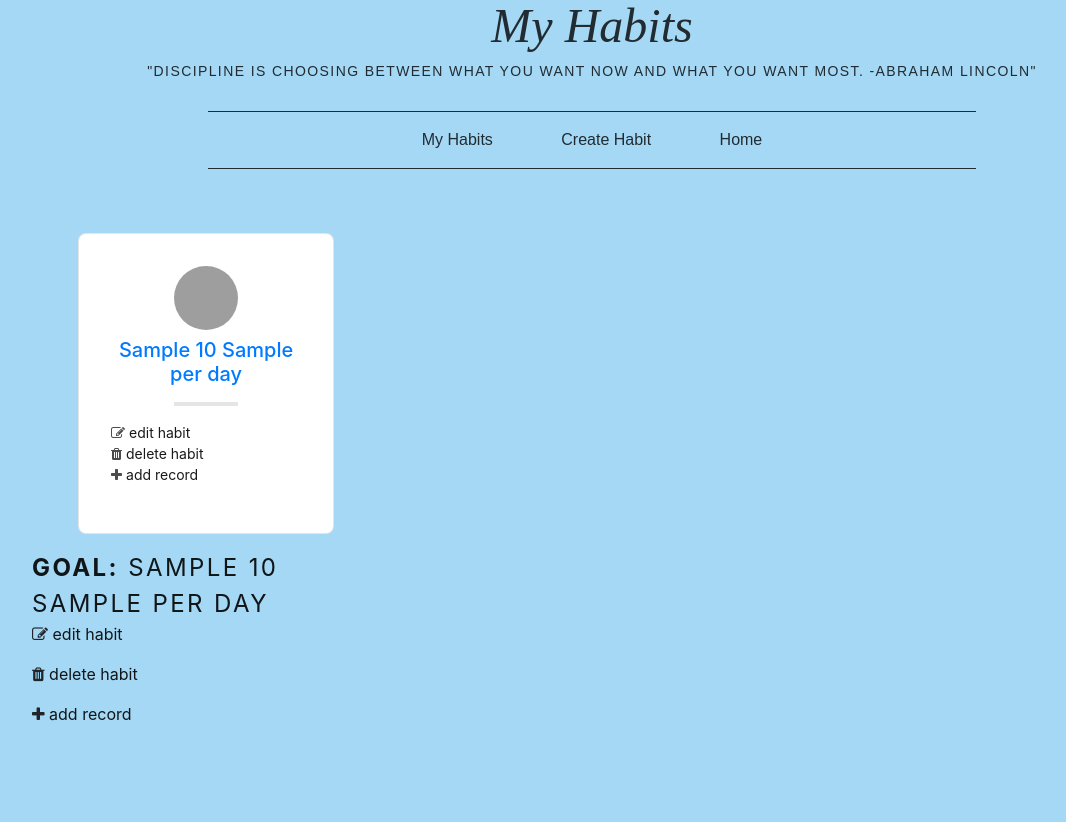
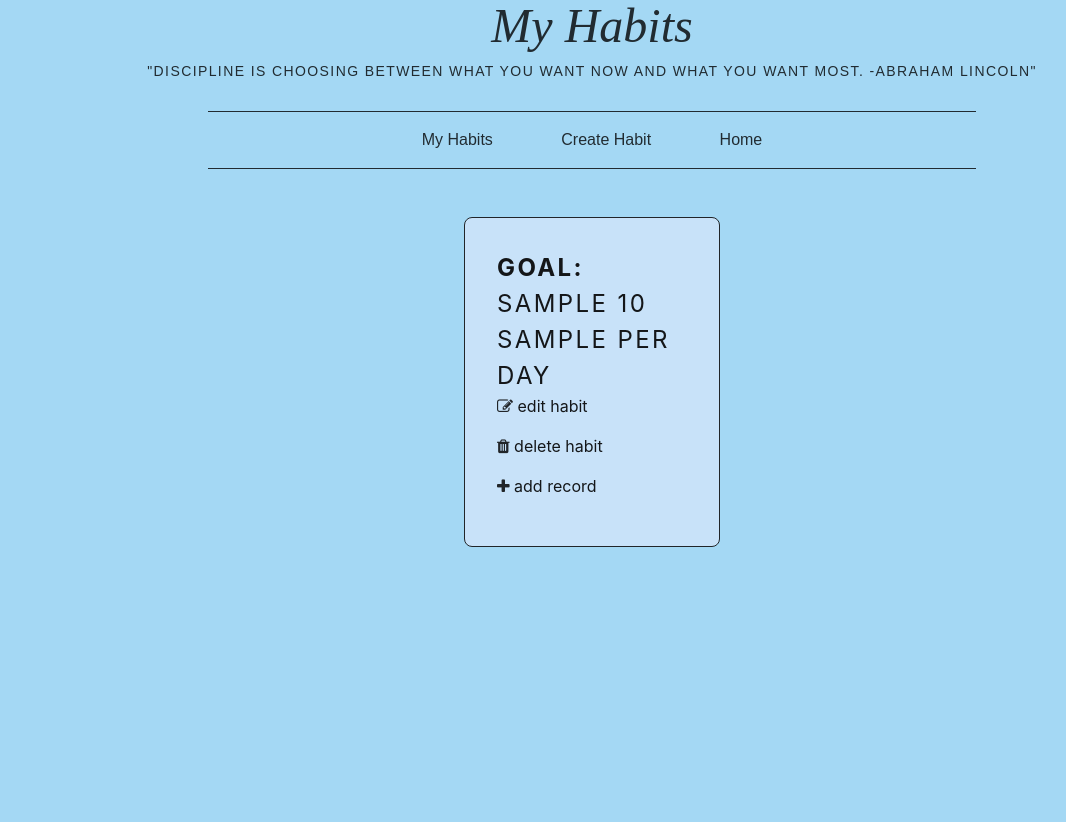
Before and after one commit to momentum-team-2/django-duplex-team-sea-otter, a Django app: page /habits/ in a window 1280 px wide. Shown: the part 239-1061 px from the top of the page, without its empty margins (48-1114 px from the left). After the commit the page ends 786 px from the top, so only its background shows below. Run offline with Django 3.2, Linux system fonts and the light colour scheme; a user stored in the database is signed in; tables that the repository leaves empty hold one stand-in row (values such as "Sample post"); some libraries are stand-ins or nearby versions; grey boxes are pictures that could not be loaded.

Commit message:
Fixed graph size and habit cards

```diff
--- a/templates/habits/add_habit.html
+++ b/templates/habits/add_habit.html
@@ -9,8 +9,8 @@
   <h2 class="mt2 mb0 f6 fw4 ttu tracked">"Habits change into character. -Ovid"</h2>
   <nav class="bt bb tc mw7 center mt4">
     <a class="f6 f5-l link bg-animate black-80 hover-bg-lightest-blue dib pa3 ph4-l" href="{% url 'list_habits' %}">My Habits</a>
-    <a class="f6 f5-l link bg-animate black-80 hover-bg-light-green dib pa3 ph4-l" href="{% url 'add_habit' %}">Create Habit</a>
-    <a class="f6 f5-l link bg-animate black-80 hover-bg-light-blue dib pa3 ph4-l" href="{% url 'list_habits' %}">Home</a>
+    <a class="f6 f5-l link bg-animate black-80 hover-bg-lightest-blue dib pa3 ph4-l" href="{% url 'add_habit' %}">Create Habit</a>
+    <a class="f6 f5-l link bg-animate black-80 hover-bg-lightest-blue dib pa3 ph4-l" href="{% url 'list_habits' %}">Home</a>
    </nav>
 </header>
 
--- a/templates/habits/delete_habit.html
+++ b/templates/habits/delete_habit.html
@@ -9,13 +9,13 @@
   <h2 class="mt2 mb0 f6 fw4 ttu tracked">"If you are going to achieve excellence in big things, you develop the habit in little matters. Excellence is not an exception, it is a prevailing attitude. -Colin Powell"</h2>
   <nav class="bt bb tc mw7 center mt4">
     <a class="f6 f5-l link bg-animate black-80 hover-bg-lightest-blue dib pa3 ph4-l" href="{% url 'list_habits' %}">My Habits</a>
-    <a class="f6 f5-l link bg-animate black-80 hover-bg-light-green dib pa3 ph4-l" href="{% url 'add_habit' %}">Create Habit</a>
-    <a class="f6 f5-l link bg-animate black-80 hover-bg-light-blue dib pa3 ph4-l" href="{% url 'list_habits' %}">Home</a>
+    <a class="f6 f5-l link bg-animate black-80 hover-bg-lightest-blue dib pa3 ph4-l" href="{% url 'add_habit' %}">Create Habit</a>
+    <a class="f6 f5-l link bg-animate black-80 hover-bg-lightest-blue dib pa3 ph4-l" href="{% url 'list_habits' %}">Home</a>
    </nav>
 </header>
 
 
-<div class="mt2 mb0 f3 fw4 ttu tracked">
+<div class="mt2 mb0 f3 fw4 ttu tracked tc mw7 center mt4">
   <form action="{% url 'delete_habit' pk=habit.pk %}" method="POST">
     {% csrf_token %}
     <p>Are you sure you want to delete '{{ habit.goal }} {{ habit.goal_quantity }} {{ habit.unit_of_measure }}'?</p>
--- a/templates/habits/edit_habit.html
+++ b/templates/habits/edit_habit.html
@@ -9,12 +9,12 @@
   <h2 class="mt2 mb0 f6 fw4 ttu tracked">"Drop by drop is the water pot filled. -Buddha"</h2>
   <nav class="bt bb tc mw7 center mt4">
     <a class="f6 f5-l link bg-animate black-80 hover-bg-lightest-blue dib pa3 ph4-l" href="{% url 'list_habits' %}">My Habits</a>
-    <a class="f6 f5-l link bg-animate black-80 hover-bg-light-green dib pa3 ph4-l" href="{% url 'add_habit' %}">Create Habit</a>
-    <a class="f6 f5-l link bg-animate black-80 hover-bg-light-blue dib pa3 ph4-l" href="{% url 'list_habits' %}">Home</a>
+    <a class="f6 f5-l link bg-animate black-80 hover-bg-lightest-blue dib pa3 ph4-l" href="{% url 'add_habit' %}">Create Habit</a>
+    <a class="f6 f5-l link bg-animate black-80 hover-bg-lightest-blue dib pa3 ph4-l" href="{% url 'list_habits' %}">Home</a>
    </nav>
 </header>
 
-<div class="mt2 mb0 f6 fw4 ttu tracked">
+<div class="mt2 mb0 f6 fw4 ttu tracked tc mw7 center mt4">
   <form action="{% url 'edit_habit' pk=habit.pk %}" method="POST">
     {% csrf_token %}
     {{ form.as_p }}
--- a/templates/habits/list_habits.html
+++ b/templates/habits/list_habits.html
@@ -9,34 +9,20 @@
   <h2 class="mt2 mb0 f6 fw4 ttu tracked">"Discipline is choosing between what you want now and what you want most. -Abraham Lincoln"</h2>
   <nav class="bt bb tc mw7 center mt4">
     <a class="f6 f5-l link bg-animate black-80 hover-bg-lightest-blue dib pa3 ph4-l" href="{% url 'list_habits' %}">My Habits</a>
-    <a class="f6 f5-l link bg-animate black-80 hover-bg-light-green dib pa3 ph4-l" href="{% url 'add_habit' %}">Create Habit</a>
-    <a class="f6 f5-l link bg-animate black-80 hover-bg-light-blue dib pa3 ph4-l" href="{% url 'list_habits' %}">Home</a>
+    <a class="f6 f5-l link bg-animate black-80 hover-bg-lightest-blue dib pa3 ph4-l" href="{% url 'add_habit' %}">Create Habit</a>
+    <a class="f6 f5-l link bg-animate black-80 hover-bg-lightest-blue dib pa3 ph4-l" href="{% url 'list_habits' %}">Home</a>
    </nav>
 </header>
 
 <div class="flex flex-wrap">
   {% for habit in habits %}
-  <div class="w-33 pa3">
-    <article class="mw5 center bg-white br3 pa3 pa4-ns mv3 ba b--black-10">
-      <div class="tc">
-        <img src="http://tachyons.io/img/avatar_1.jpg" class="br-100 h3 w3 dib" title="Photo of a kitty staring at you">
-        <h1 class="f4"><a style="text-decoration:none" href="{% url 'show_habit' pk=habit.pk %}">{{ habit.goal }} {{habit.goal_quantity}} {{habit.unit_of_measure}} per day</a></h1>
-        <hr class="mw3 bb bw1 b--black-10">
-      </div>
-      <p class="lh-copy measure center f6 black-70">
-        <i class="fa fa-edit"></i>
-        <a style="text-decoration:none" class="black-90" href="{% url 'edit_habit' pk=habit.pk %}">edit habit</a><br>
-        <i class="fa fa-trash"></i>
-        <a style="text-decoration:none" class="black-90" href="{% url 'delete_habit' pk=habit.pk %}">delete habit</a><br>
-        <i class="fa fa-plus"></i>
-        <a style="text-decoration:none" class="black-90" href="{% url 'add_record' pk=habit.pk %}">add record</a>
-      </p>
-    </article>
+  <div class="w-33 pa3 mw5 center br3 pa3 pa4-ns mv3 ba b--black-5" style='background-color: #C8E2F9;'>
+
 
 
 
     {% if habit.goal %}
-    <div class="flex">
+    <div class="flex ">
       <div><a style="text-decoration:none" class="black-90 mt2 mb0 f3 fw4 ttu tracked" href="{% url 'show_habit' pk=habit.pk %}"><b>Goal:</b> {{ habit.goal }} {{habit.goal_quantity}} {{habit.unit_of_measure}} per day</a>
       </div>
     </div>
```
Also changed, not shown: templates/habits/add_record.html (+6 -4 lines), templates/habits/show_habit.html (+10 -11 lines).
